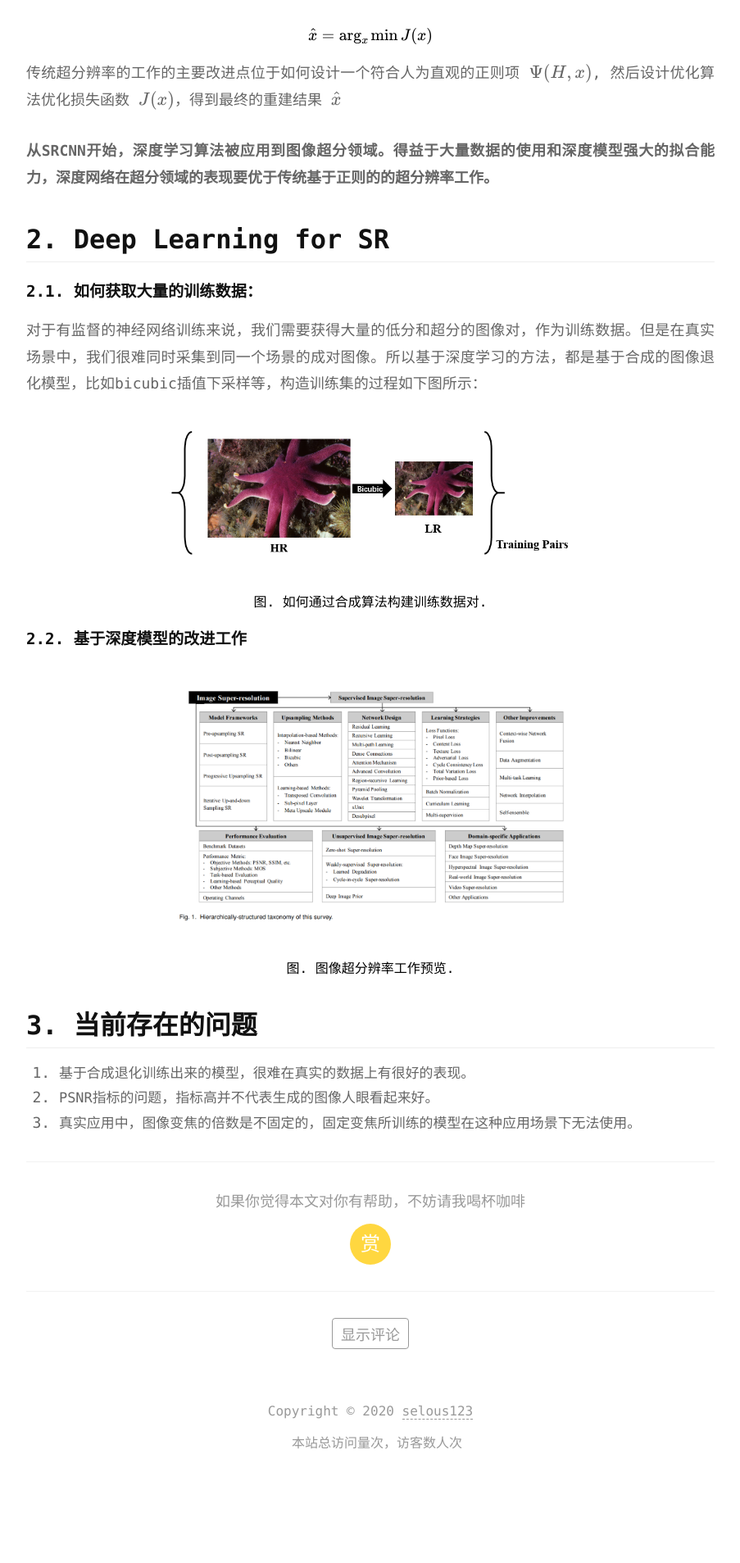
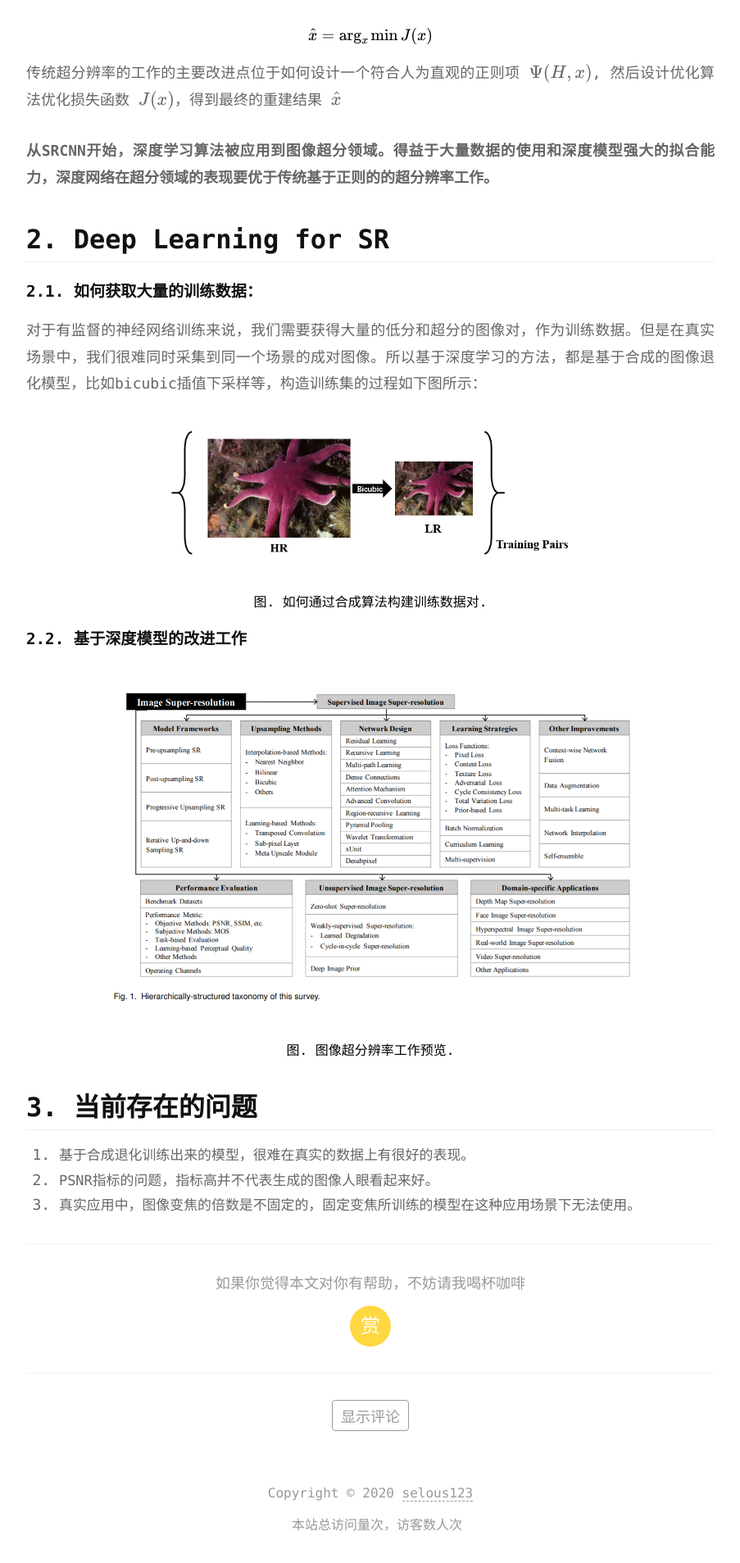
Before and after one commit to selous123/selous123.github.io, a Jekyll site: the page built from _posts/2020-03-14-超分辨率工作总结.md, in a window 1280 px wide. Shown: the part 814-2721 px from the top of the page at 82% size, without its empty margins (188-1091 px from the left). Built offline with Jekyll 4.4.1, drawn with Linux system fonts in a browser that asks for light colours; formulas are drawn with MathJax 3; a script that is not in the unit is left out; comment, search, counter and statistics services are not loaded; before the commit the page ends 2621 px from its top, so only the background shows below that.

Commit message:
改变图像大小

```diff
--- a/_posts/2020-03-14-超分辨率工作总结.md
+++ b/_posts/2020-03-14-超分辨率工作总结.md
@@ -45,7 +45,7 @@ $$\hat{x} = \arg_x\min J(x)$$
 
 #### 2.2. 基于深度模型的改进工作
 
-<center><img src="https://selous123.github.io/assets/img/blog-surveySR/survey_for_sr.png" width="500" height="auto"/>
+<center><img src="https://selous123.github.io/assets/img/blog-surveySR/survey_for_sr.png" width="80%" height="auto"/>
 
 <span>图. 图像超分辨率工作预览.</span></center>
 
```
